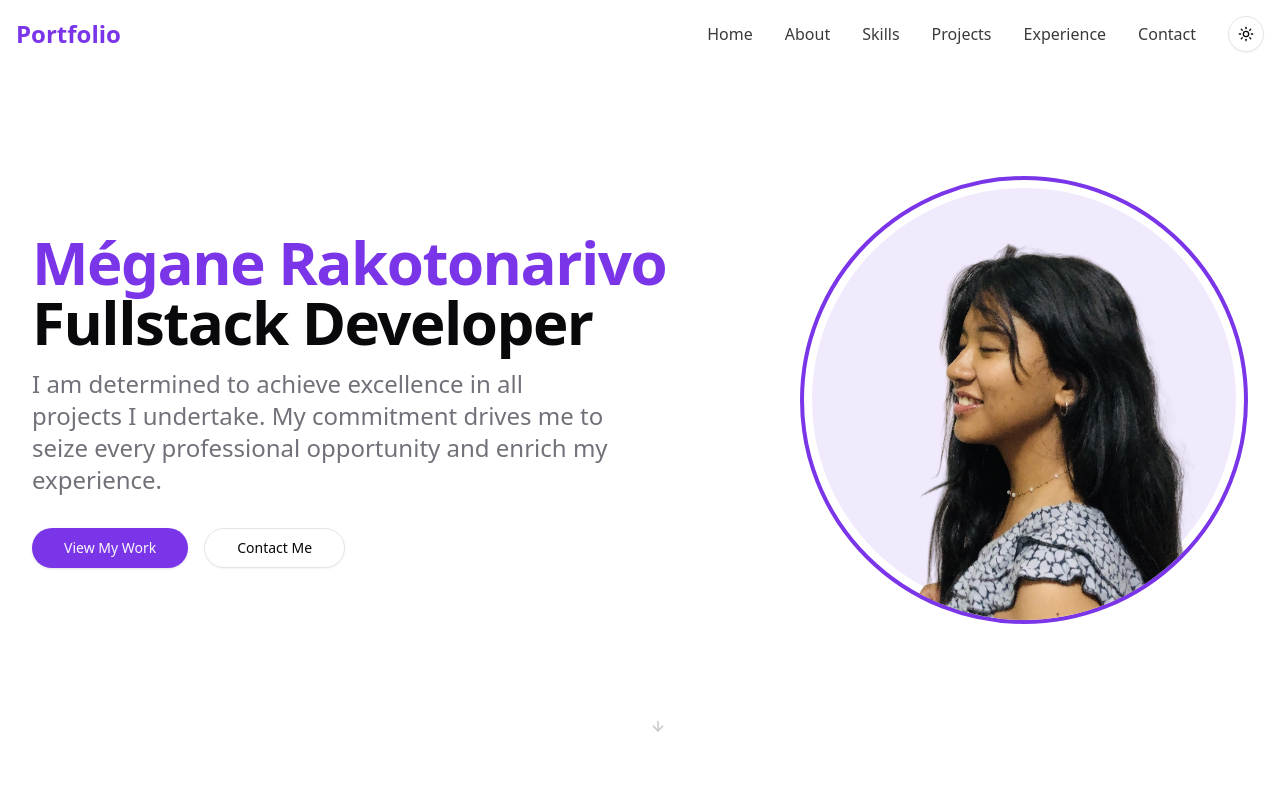
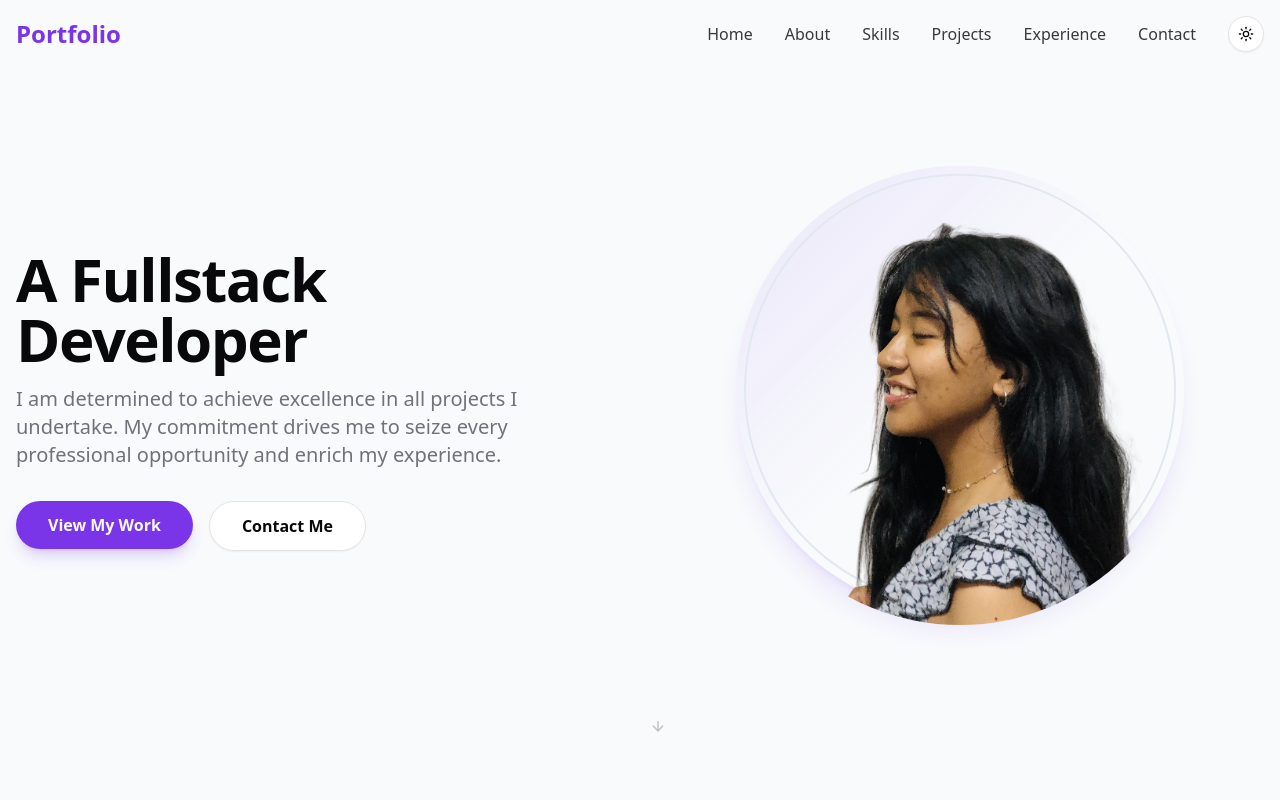
Before and after one commit to HarentsoaR/portfolio, a Next.js app: page / in a window 1280 px wide. Shown: the top 800 px of the page. Built offline with nearby package versions, Linux system fonts and the light colour scheme.

Commit message:
Animating hero-section

```diff
--- a/package.json
+++ b/package.json
@@ -29,14 +29,15 @@
     "react-dom": "^18.3.1",
     "react-hook-form": "^7.55.0",
     "react-intersection-observer": "^9.16.0",
+    "react-type-animation": "^3.2.0",
     "sonner": "^2.0.3",
     "tailwind-merge": "^3.0.1",
     "tailwindcss-animate": "^1.0.7",
     "zod": "^3.24.2"
   },
   "devDependencies": {
+    "@biomejs/biome": "1.9.4",
     "@eslint/eslintrc": "^3",
-    "@biomejs/biome": "1.9.4",
     "@types/node": "^20",
     "@types/react": "^18.3.18",
     "@types/react-dom": "^18.3.5",
--- a/src/components/hero-section.tsx
+++ b/src/components/hero-section.tsx
@@ -1,14 +1,24 @@
 "use client";
 
-import { useEffect, useRef } from "react";
+import React, { useEffect, useRef } from "react";
 import { motion } from "framer-motion";
-import { Button } from "./ui/button";
-import { ArrowDown } from "lucide-react";
+import { Button } from "./ui/button"; // Assuming you have a shadcn/ui button
+import { ArrowDown, Code, Database, FileCode } from "lucide-react";
 import Image from "next/image";
+import { TypeAnimation } from "react-type-animation";
+import { useTheme } from "next-themes";
 
-// Animation variants
-const titleVariants = {
-  hidden: { opacity: 0, y: -20 },
+// --- ANIMATION VARIANTS ---
+const containerVariants = {
+  hidden: { opacity: 0 },
+  visible: {
+    opacity: 1,
+    transition: { staggerChildren: 0.2, delayChildren: 0.3 },
+  },
+};
+
+const textVariants = {
+  hidden: { opacity: 0, y: 20 },
   visible: {
     opacity: 1,
     y: 0,
@@ -16,47 +26,84 @@ const titleVariants = {
   },
 };
 
-const subtitleVariants = {
-  hidden: { opacity: 0, y: -10 },
+const buttonContainerVariants = {
+  hidden: { opacity: 0, y: 20 },
   visible: {
     opacity: 1,
     y: 0,
-    transition: { duration: 0.6, delay: 0.2, ease: "easeOut" },
+    transition: { duration: 0.6, ease: "easeOut", delay: 0.8 },
   },
 };
 
-const buttonVariants = {
-  hidden: { opacity: 0, scale: 0.8 },
-  visible: {
-    opacity: 1,
-    scale: 1,
-    transition: { duration: 0.5, delay: 0.6, ease: "easeOut" },
-  },
-  hover: {
-    scale: 1.05,
-    transition: { duration: 0.2 },
-  },
+// --- REUSABLE COMPONENTS ---
+
+/**
+ * Animated Profile Picture Component
+ * Features a floating animation and orbiting skill icons.
+ */
+const AnimatedPhoto = () => {
+  const { theme } = useTheme();
+  const isDark = theme === "dark";
+
+  return (
+    <motion.div
+      className="relative w-full max-w-xs sm:max-w-sm md:max-w-md mx-auto"
+      initial={{ opacity: 0, scale: 0.8 }}
+      animate={{ opacity: 1, scale: 1 }}
+      transition={{ duration: 0.8, delay: 1, ease: [0.16, 1, 0.3, 1] }}
+    >
+      {/* Floating animation container */}
+      <motion.div
+        animate={{
+          y: ["0%", "-4%", "0%"],
+        }}
+        transition={{
+          duration: 4,
+          ease: "easeInOut",
+          repeat: Infinity,
+        }}
+      >
+        {/* Main image with glowing border */}
+        <div className={`relative w-full aspect-square rounded-full p-2
+          bg-gradient-to-br ${isDark ? 'from-primary/20 via-slate-900 to-slate-900' : 'from-primary/10 via-slate-50 to-slate-50'}
+          shadow-xl ${isDark ? 'shadow-primary/20' : 'shadow-primary/10'}`}>
+            <div className={`rounded-full overflow-hidden w-full h-full border-2 ${isDark ? 'border-slate-700' : 'border-slate-200'}`}>
+                <Image
+                    src="/images/megane2.png" // Make sure this path is correct
+                    alt="Mégane Rakotonarivo Profile"
+                    layout="fill"
+                    objectFit="cover"
+                    className="rounded-full scale-105"
+                    priority
+                    // Fallback in case the image fails to load
+                    onError={(e) => { e.currentTarget.src = 'https://placehold.co/400x400/7b4ae2/ffffff?text=MR'; }}
+                />
+            </div>
+        </div>
+      </motion.div>
+    </motion.div>
+  );
 };
 
-export default function HeroSection() {
+
+/**
+ * Particle Background Effect
+ */
+const ParticleBackground = () => {
     const canvasRef = useRef<HTMLCanvasElement>(null);
+    const { theme } = useTheme();
+    const isDark = theme === 'dark';
 
-  // Particle animation effect
     useEffect(() => {
         const canvas = canvasRef.current;
         if (!canvas) return;
-
         const ctx = canvas.getContext("2d");
         if (!ctx) return;
 
-    let particles: {
-      x: number;
-      y: number;
-      radius: number;
-      color: string;
-      speedX: number;
-      speedY: number;
-    }[] = [];
+        let animationFrameId: number;
+        let particles: any[] = [];
+        const particleColor = isDark ? 'rgba(123, 74, 226, 0.7)' : 'rgba(123, 74, 226, 0.5)';
+        const lineColor = isDark ? 'rgba(123, 74, 226, 0.15)' : 'rgba(123, 74, 226, 0.1)';
 
         const resizeCanvas = () => {
             canvas.width = window.innerWidth;
@@ -66,55 +113,41 @@ export default function HeroSection() {
 
         const initParticles = () => {
             particles = [];
-      const particleCount = Math.min(
-        Math.floor((canvas.width * canvas.height) / 12000),
-        100
-      );
-
+            const particleCount = Math.floor((canvas.width * canvas.height) / 20000);
             for (let i = 0; i < particleCount; i++) {
                 particles.push({
                     x: Math.random() * canvas.width,
                     y: Math.random() * canvas.height,
-          radius: Math.random() * 3 + 1,
-          color: `rgba(123, 74, 226, ${Math.random() * 0.5 + 0.2})`,
-          speedX: Math.random() * 2 - 1,
-          speedY: Math.random() * 2 - 1,
+                    radius: Math.random() * 2 + 1,
+                    speedX: (Math.random() - 0.5) * 0.5,
+                    speedY: (Math.random() - 0.5) * 0.5,
                 });
             }
         };
 
-    const drawParticles = () => {
+        const animateParticles = () => {
             ctx.clearRect(0, 0, canvas.width, canvas.height);
+            particles.forEach(p => {
+                p.x += p.speedX;
+                p.y += p.speedY;
 
-      for (const particle of particles) {
+                if (p.x < 0 || p.x > canvas.width) p.speedX *= -1;
+                if (p.y < 0 || p.y > canvas.height) p.speedY *= -1;
+
                 ctx.beginPath();
-        ctx.arc(particle.x, particle.y, particle.radius, 0, Math.PI * 2);
-        ctx.fillStyle = particle.color;
+                ctx.arc(p.x, p.y, p.radius, 0, Math.PI * 2);
+                ctx.fillStyle = particleColor;
                 ctx.fill();
+            });
 
-        // Update position
-        particle.x += particle.speedX;
-        particle.y += particle.speedY;
-
-        // Bounce off edges
-        if (particle.x < 0 || particle.x > canvas.width) {
-          particle.speedX *= -1;
-        }
-        if (particle.y < 0 || particle.y > canvas.height) {
-          particle.speedY *= -1;
-        }
-      }
-
-      // Connect particles with lines if they're close enough
             for (let i = 0; i < particles.length; i++) {
-        for (let j = i + 1; j < particles.length; j++) {
+                for (let j = i; j < particles.length; j++) {
                     const dx = particles[i].x - particles[j].x;
                     const dy = particles[i].y - particles[j].y;
                     const distance = Math.sqrt(dx * dx + dy * dy);
-
-          if (distance < 120) {
+                    if (distance < 150) {
                         ctx.beginPath();
-            ctx.strokeStyle = `rgba(123, 74, 226, ${0.15 * (1 - distance / 120)})`;
+                        ctx.strokeStyle = lineColor;
                         ctx.lineWidth = 0.5;
                         ctx.moveTo(particles[i].x, particles[i].y);
                         ctx.lineTo(particles[j].x, particles[j].y);
@@ -122,88 +155,86 @@ export default function HeroSection() {
                     }
                 }
             }
-
-      requestAnimationFrame(drawParticles);
+            animationFrameId = requestAnimationFrame(animateParticles);
         };
 
-    // Initial setup
         resizeCanvas();
-    drawParticles();
+        animateParticles();
 
-    // Handle resize
         window.addEventListener("resize", resizeCanvas);
-
         return () => {
             window.removeEventListener("resize", resizeCanvas);
+            cancelAnimationFrame(animationFrameId);
         };
-  }, []);
+    }, [isDark]); // Rerun effect if theme changes
+
+    return <canvas ref={canvasRef} className="absolute inset-0 w-full h-full -z-10" />;
+};
+
+
+// --- MAIN SECTION COMPONENT ---
+export default function HeroSection() {
+    const { theme } = useTheme();
+    const isDark = theme === 'dark';
 
     return (
-    <section id="home" className="relative min-h-screen flex items-center justify-center overflow-hidden">
-      {/* Particles background */}
-      <canvas
-        ref={canvasRef}
-        className="absolute inset-0 w-full h-full -z-10"
-      />
+        <section id="home" className={`relative min-h-screen w-full flex items-center justify-center overflow-hidden transition-colors duration-300 ${isDark ? 'bg-slate-900' : 'bg-slate-50'}`}>
+            <ParticleBackground />
 
-      <div className="container mx-auto px-4 md:px-8 flex flex-col md:flex-row items-center justify-between gap-10 z-10">
-        <div className="flex-1 text-center md:text-left">
-          <motion.h1
-            className="text-4xl md:text-5xl lg:text-6xl font-bold tracking-tight mb-4"
+            <div className="container mx-auto px-4 z-10">
+                <motion.div
+                    className="grid md:grid-cols-2 items-center gap-12 md:gap-8"
+                    variants={containerVariants}
                     initial="hidden"
                     animate="visible"
-            variants={titleVariants}
                 >
-            <span className="text-primary">Mégane Rakotonarivo</span>
-            <br />
-            Fullstack Developer
-          </motion.h1>
+                    {/* Left Side: Text Content */}
+                    <div className="text-center md:text-left">
+                        <motion.div variants={textVariants}>
+                            <TypeAnimation
+                                sequence={[
+                                    'Mégane Rakotonarivo',
+                                    2000,
+                                    'A Fullstack Developer',
+                                    2000,
+                                    'A Creative Coder',
+                                    2000,
+                                ]}
+                                wrapper="h1"
+                                speed={40}
+                                className="text-4xl md:text-5xl lg:text-6xl font-extrabold tracking-tight mb-4 text-foreground"
+                                repeat={Infinity}
+                            />
+                        </motion.div>
 
                         <motion.p
-            className="text-xl md:text-2xl text-muted-foreground mb-8 max-w-xl"
-            initial="hidden"
-            animate="visible"
-            variants={subtitleVariants}
+                            className="text-lg md:text-xl text-muted-foreground mb-8 max-w-xl mx-auto md:mx-0"
+                            variants={textVariants}
                         >
                             I am determined to achieve excellence in all projects I undertake. My commitment drives me to seize every professional opportunity and enrich my experience.
                         </motion.p>
 
                         <motion.div
                             className="flex flex-wrap gap-4 justify-center md:justify-start"
-            initial="hidden"
-            animate="visible"
-            variants={buttonVariants}
-            whileHover="hover"
+                            variants={buttonContainerVariants}
                         >
-            <Button size="lg" className="rounded-full">
+                            <Button size="lg" className="rounded-full px-8 py-6 text-base font-semibold shadow-lg shadow-primary/20 hover:scale-105 transition-transform">
                                 View My Work
                             </Button>
-            <Button size="lg" variant="outline" className="rounded-full">
+                            <Button size="lg" variant="outline" className="rounded-full px-8 py-6 text-base font-semibold hover:bg-primary/10 hover:scale-105 transition-transform">
                                 Contact Me
                             </Button>
                         </motion.div>
                     </div>
 
-        <motion.div
-          className="flex-1 max-w-md"
-          initial={{ opacity: 0, scale: 0.9, rotate: -5 }}
-          animate={{ opacity: 1, scale: 1, rotate: 0 }}
-          transition={{ duration: 0.8, delay: 0.3 }}
-        >
-          <div className="relative w-full aspect-square rounded-full border-4 border-primary p-2">
-            <div className="rounded-full overflow-hidden bg-primary/10 w-full h-full">
-              <Image
-                src="/images/megane2.png"
-                alt="Mégane Rakotonarivo Profile"
-                layout="fill"
-                objectFit="cover"
-                className="rounded-full"
-              />
-            </div>
+                    {/* Right Side: Animated Photo */}
+                    <div className="flex justify-center md:justify-end">
+                        <AnimatedPhoto />
                     </div>
                 </motion.div>
             </div>
 
+            {/* Scroll Down Indicator */}
             <motion.div
                 className="absolute bottom-8 left-1/2 transform -translate-x-1/2"
                 initial={{ opacity: 0, y: -20 }}
```
Also changed, not shown: 1 other file (tests, documents, lock files or other folders). Lines whose indentation alone changed are shown as unchanged.
